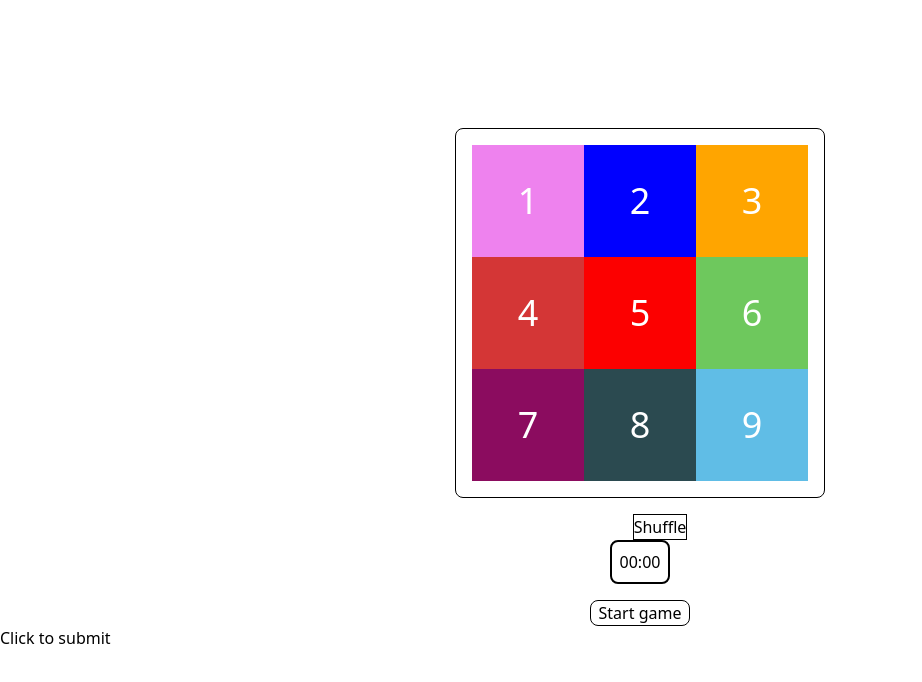
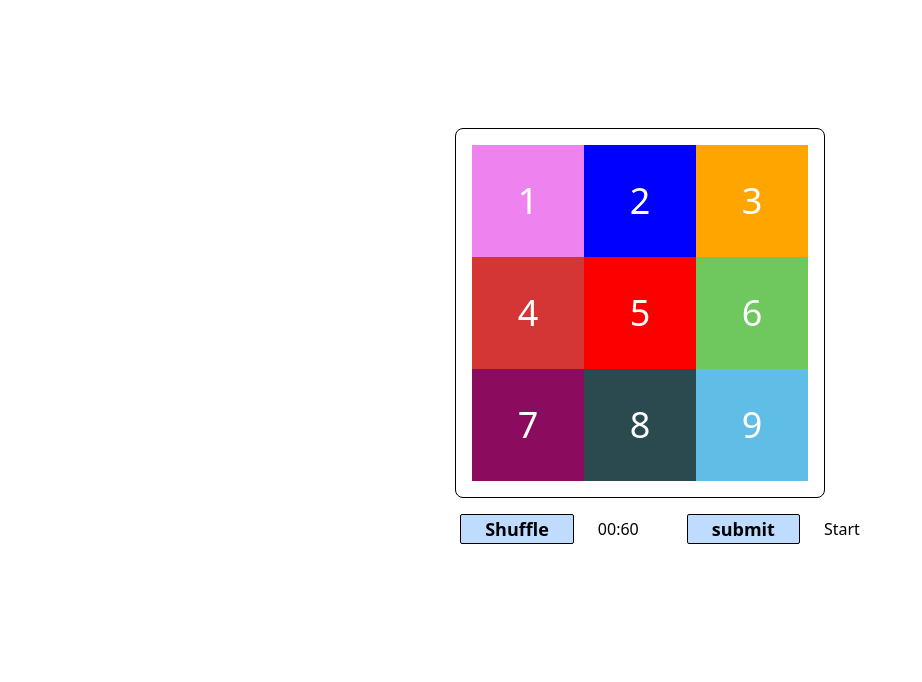
Before and after one commit to Asim14878111/task9-0, a plain HTML site: page index.html in a window 1280 px wide. Shown: the whole page, without its empty margins (0-922 px from the left). Drawn offline with nearby package versions, Linux system fonts and the light colour scheme.

Commit message:
Task updated

```diff
--- a/index.html
+++ b/index.html
@@ -20,8 +20,7 @@ h6{
 </style>
 </head>
 <body>
-    <!-- <form action=""> -->
-   <div action="" id="container" value="" class="grid grid-cols-3 w-fit justify-self-center wrapper mt-32 border p-4 border-black rounded-lg ">
+   <div id="container" value="" class="grid grid-cols-3 w-fit justify-self-center wrapper mt-32 border p-4 border-black rounded-lg ">
 
         <div  id="div1" draggable="true" class="card"> <h6 value="1" class=" box first-box  w-28 h-28 text-4xl bg-blue-300 " id="btn1" draggable="true" >1</h6> </div>
         <div class="card" > <h6 value="2" id="btn2" draggable="true" class=" box second-box w-28 h-28 text-4xl bg-orange-400" >2</h6>
@@ -35,13 +34,12 @@ h6{
         <div class="card" > <h6 value="9" draggable="true" id="btn9" class=" box ninth-box  w-28 h-28  text-4xl bg-[#BDB76B] ">9</h6> </div>
     </div>
 
+    <div class="flex justify-center  gap-10  ">
 
-     <div class="flex justify-center  gap-10  ">
-
-<div class="flex flex-col pt-6" >
+<!-- <div class="flex flex-col pt-6" >
         <h1  id="download"></h1>
 
-        <!-- <h5 id="btn" class="border  cursor-pointer rounded-lg border-black p-2 " onclick="" >Start  </h5> -->
+        <h5 id="btn" class="border  cursor-pointer rounded-lg border-black p-2 "> Start  </h5>
     </div>
 
 
@@ -52,46 +50,112 @@ h6{
 </div>
 
 
-<p id="demo"  class="flex   border-2 border-black rounded-lg p-2 w-fit justify-self-center  " >00:00</p>
+<button class="flex justify-self-center border border-black px-2 rounded-lg mt-4"  onclick="myFunction()" >click</button> -->
 
 
-<button class="flex justify-self-center border border-black px-2 rounded-lg mt-4"  onclick="myFunction()" >Start game</button>
+<div class="flex justify-center gap-10">
+  <div class="flex flex-col pt-6">
+    <h1 id="download"></h1>
 
+    <!-- <h5 id="btn" class="border  cursor-pointer rounded-lg border-black p-2 " onclick="" >Start  </h5> -->
+  </div>
 
-<!-- </form> -->
-<!--
-<form action=""><button type="submit" onclick="SubmitEvent()" value="Submit">Click to submit</button></form> -->
-
-<form id="form-id" action="" onclick="submit"  >
-    <button type="submit"  onclick="SubmitEvent" value="Submit">Click to submit</button>
-</form>
+  <div class="flex mt-4 gap-6 items-center">
+    <button
+      class="border border-black rounded-sm px-6 bg-blue-200 font-semibold text-lg"
+      onclick="changetext(),ChangeText(),CHANGEtext(),Changetext(),CHANGETEXT(),CHANGEText(),CHANGE(),Change(),change()">
+      Shuffle
+    </button>
 
 
 
+    <p id="demo"  class="flex w-fit justify-self-center">00:60</p>
+<p id="demoo" ></p>
+
+
+
+    <button
+      type="submit"
+      onclick="submit(),stopCount()"
+      class="border border-black rounded-sm px-6 bg-blue-200 font-semibold text-lg"
+      value="" id="" >
+      submit
+    </button>
+
+    <h3 onclick="    timer(),changetext(),ChangeText(),CHANGEtext(),Changetext(),CHANGETEXT(),CHANGEText(),CHANGE(),Change(),change()"   class="cursor-pointer" >Start</h3>
+  </div>
+</div>
+
+<!-- <button onclick="startCount()">Start count!</button>
+<input type="text" id="demo">
+<button onclick="stopCount()">Stop count!</button>
+ -->
+
 <script>
+// let counter = 20;
+// let timeout;
+// let timer_on = 0;
+
+// function timedCount(){
+// document.getElementById("demoo").value = counter;
+// counter--;
+// timeout = setTimeout(timedCount,1000);
+
+// }
+
+// function startCount() {
+//   if (!timer_on) {
+//     timer_on = 1;
+//     timedCount();
+//   }
+// }
+
+// function stopCount() {
+//   clearTimeout(timeout);
+//   timer_on = 0;
+// }
+
+function timer() {
+        let count = 20;
+        const timer = setInterval(function () {
+          count--;
+          document.getElementById("demo").innerText = "00:" + count;
+
+     if (count === 0) {
+            clearTimeout(timer)
+
+            myFunction()
+
+          }else{
+
+
+          }
+        }
+        , 1000);
 
 
 
 
 
 
-// form.addEventListener('submit',event =>{
-//     event.preventDefault();
-//     alert('submitted')
-// })
 
 
- function myFunction() {
+      }
 
 
-        let count = 9 ;
-    const timer = setInterval(function(){
-        count--;
-document.getElementById("demo").innerHTML = "00:" + count
 
-const boxes = document.querySelectorAll(".box");
+
+      function submit(){
+  myFunction()
+}
+
+
+
+      function myFunction() {
+        const timer = document.querySelector("#demo").innerHTML = "00:00";
+        const boxes = document.querySelectorAll(".box");
         let valuesArray = [];
-        let correctvalue = [1, 2, 3, 4, 5, 6, 7, 8, 9];
+        let correctvalue = [1,2, 3, 4, 5, 6, 7, 8, 9];
 
         let value = "box";
 
@@ -99,22 +163,21 @@ const boxes = document.querySelectorAll(".box");
         boxes.forEach((box) => {
           valuesArray.push(Number(box.innerHTML));
         });
+        const form = document.querySelector("form");
+        const formId = document.getElementById("form-id");
 
-if(count === 0){
-            if (  JSON.stringify(valuesArray) === JSON.stringify(correctvalue)) {
-            alert("You win");
-            } else {
-            alert("You lose");
-            }
+        if (JSON.stringify(valuesArray) === JSON.stringify(correctvalue  )){
 
 
+          alert("You win")
+          clearInterval(null)
+        } else {
 
+          alert("You lose");
+          clearInterval(null)
+        }
 
-clearInterval(timer);
-console.log("time's up")
-}
-
-},1000);
+      }
 
 
 
@@ -122,64 +185,32 @@ console.log("time's up")
 
 
 
-   }
+//     function myFunction(){
+
+//         const boxes = document.querySelectorAll(".box")
+//         let value = "box"
+//         let text = "Lists numbers are" + boxes
+//         boxes.forEach((box)=>{
+//         console.log(box.innerHTML)
 
 
-//    const form = document.querySelector('form')
-//              const formId = document.getElementById('form-id');
+// const array = [box.innerHTML]
+// // console.log(array)
 
-//              form.addEventListener('submit',(event) =>{
-//              event.preventDefault();
-//              alert('submitted')
-//             } )
+// let newarray = array.values();
+
+// for (let value in newarray){
+//     console.log(value)
+// }
 
 
+// console.log(newarray)
 
 
-
-
-//    var downloadButton = document.getElementById("download");
-// var counter = 5;
-// var newElement = document.createElement("p");
-// newElement.innerHTML = "";
-// var id;
-
-
-// var clickbtn = document.getElementById("btn");
-
-// clickbtn.onclick = startDownload;
-
-// downloadButton.parentNode.replaceChild(newElement, downloadButton);
-
-
-
-
-
-// function startDownload() {
-
-
-//    // this.style.display = 'none';
-
-//    id = setInterval(function () {
-
-//        counter--;
-
-//        if (counter  0){
-
-
-//        } else{
-
-//            newElement.innerHTML = "00:" +counter.toString() ;
-//        }
-
-
-//    },1000 );
-
-// };
-
-
-
-
+    // }
+    // )
+    // // console.log(boxes)
+    // }
 
 
 
@@ -192,7 +223,43 @@ new Sortable(dragArea)
 // Drag and Drop section ends
 
 
+// var downloadButton = document.getElementById("download");
 
+// var counter = 6;
+
+// var newElement = document.createElement("p");
+
+// newElement.innerHTML = "";
+
+// var id;
+
+// downloadButton.parentNode.replaceChild(newElement, downloadButton);
+
+// function startDownload() {
+
+//     this.style.display = 'none';
+
+//     id = setInterval(function () {
+
+//         counter--;
+
+//         if (counter < 0) {
+
+
+
+
+//         } else{
+
+//             newElement.innerHTML = "00:" +counter.toString() ;
+//         }
+
+//     },1000 );
+
+// };
+
+// var clickbtn = document.getElementById("btn");
+
+// clickbtn.onclick = startDownload;
 
 
 
@@ -598,7 +665,6 @@ box4.style.backgroundColor = '#d43636';
 
 
 
-
 button3.addEventListener('click',function(){
     const colorIndex=parseInt(Math.random()*color4.length);
     box4.style.backgroundColor=color4[colorIndex]
```
